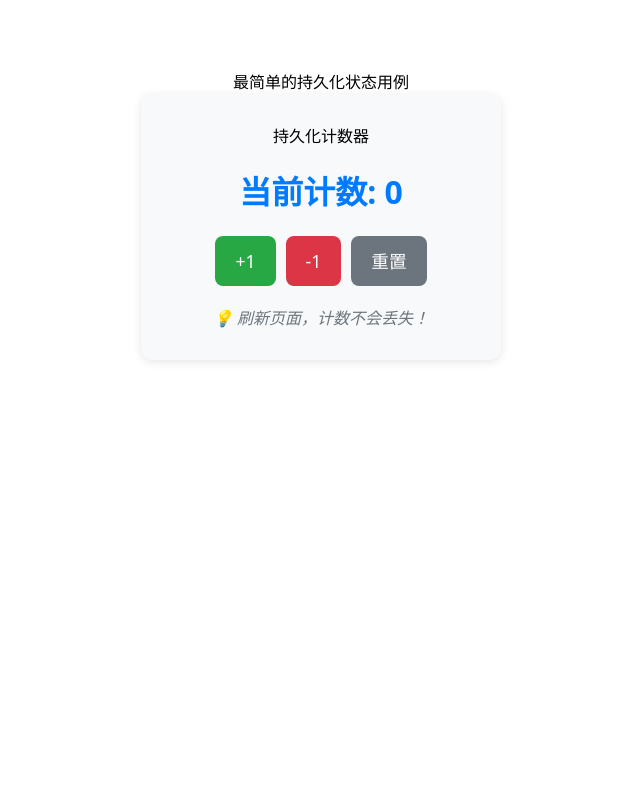
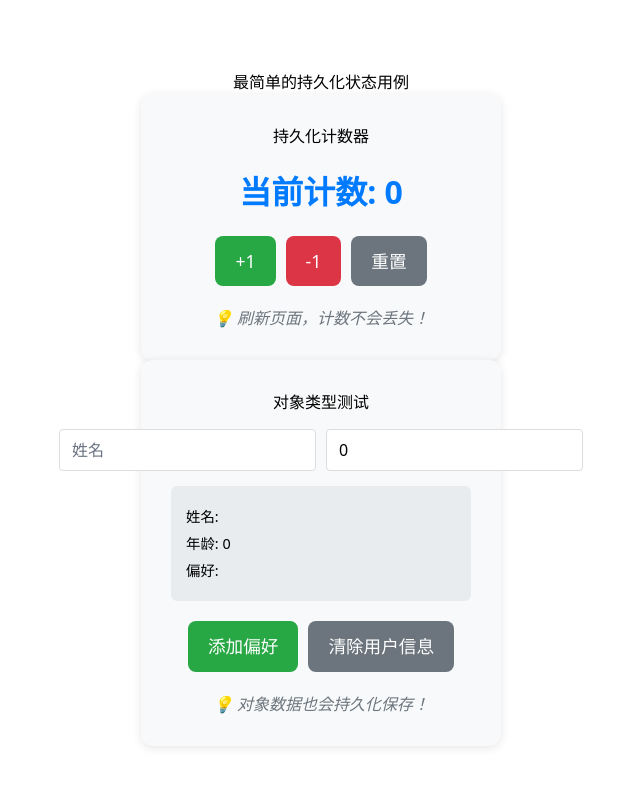
Before and after one commit to qrkks/svelte-test, a SvelteKit app in the folder frontend/: page /persist in a window 1280 px wide. Shown: the top 786 px of the page, without its empty margins (319-959 px from the left). Built offline with nearby package versions, Linux system fonts and the light colour scheme.

Commit message:
2025-06-25 12：30：52

```diff
--- a/frontend/src/lib/stores/persisted-simple.svelte.js
+++ b/frontend/src/lib/stores/persisted-simple.svelte.js
@@ -16,31 +16,29 @@ export function createPersistedState(key, defaultValue) {
         }
     }
 
-    // 统一包装成对象
-    const state = $state({ value });
+    // 创建响应式状态对象
+    const stateObj = $state({ current: value });
 
     // 创建保存函数
     const save = () => {
         if (browser) {
-            localStorage.setItem(key, JSON.stringify(state.value));
+            localStorage.setItem(key, JSON.stringify(stateObj.current));
         }
     };
 
-    // 重置函数
-    const reset = () => {
-        if (browser) {
-            localStorage.removeItem(key);
-        }
-        state.value = defaultValue;
-    };
-
     return {
-        get value() { return state.value; },
+        get value() {
+            return stateObj.current;
+        },
         set value(newValue) {
-            state.value = newValue;
+            stateObj.current = newValue;
             save();
         },
         save,
-        reset
+        clear() {
+            if (browser) {
+                localStorage.removeItem(key);
+            }
+        }
     };
 }
--- a/frontend/src/routes/persist/+page.svelte
+++ b/frontend/src/routes/persist/+page.svelte
@@ -3,6 +3,24 @@
 
 	// 创建一个简单的持久化计数器
 	const counter = createPersistedState('simple-counter', 0);
+
+	// 创建一个对象类型的持久化状态
+	const userInfo = createPersistedState('user-info', {
+		name: '',
+		age: 0,
+		preferences: []
+	});
+
+	// 添加偏好
+	function addPreference() {
+		const pref = prompt('输入偏好:');
+		if (pref) {
+			userInfo.value = {
+				...userInfo.value,
+				preferences: [...userInfo.value.preferences, pref]
+			};
+		}
+	}
 </script>
 
 <div class="container">
@@ -15,10 +33,47 @@
 		<div class="buttons">
 			<button onclick={() => counter.value++}>+1</button>
 			<button onclick={() => counter.value--}>-1</button>
-			<button onclick={counter.reset}>重置</button>
+			<button onclick={() => {
+				counter.clear();
+				counter.value = 0;
+			}}>重置</button>
 		</div>
 
 		<p class="tip">💡 刷新页面，计数不会丢失！</p>
+	</div>
+
+	<!-- 对象类型测试 -->
+	<div class="counter-section">
+		<h2>对象类型测试</h2>
+		<div class="form-group">
+			<input
+				bind:value={userInfo.value.name}
+				placeholder="姓名"
+				oninput={() => userInfo.value = {...userInfo.value}}
+			/>
+			<input
+				type="number"
+				bind:value={userInfo.value.age}
+				placeholder="年龄"
+				oninput={() => userInfo.value = {...userInfo.value}}
+			/>
+		</div>
+
+		<div class="info-display">
+			<p>姓名: {userInfo.value.name}</p>
+			<p>年龄: {userInfo.value.age}</p>
+			<p>偏好: {userInfo.value.preferences.join(', ')}</p>
+		</div>
+
+		<div class="buttons">
+			<button onclick={addPreference}>添加偏好</button>
+			<button onclick={() => {
+				userInfo.clear();
+				userInfo.value = { name: '', age: 0, preferences: [] };
+			}}>清除用户信息</button>
+		</div>
+
+		<p class="tip">💡 对象数据也会持久化保存！</p>
 	</div>
 </div>
 
@@ -92,4 +147,31 @@
 		font-style: italic;
 		margin-top: 20px;
 	}
+
+	.form-group {
+		display: flex;
+		gap: 10px;
+		justify-content: center;
+		margin: 15px 0;
+	}
+
+	.form-group input {
+		padding: 8px 12px;
+		border: 1px solid #ddd;
+		border-radius: 4px;
+		font-size: 1em;
+	}
+
+	.info-display {
+		background: #e9ecef;
+		padding: 15px;
+		border-radius: 6px;
+		margin: 15px 0;
+		text-align: left;
+	}
+
+	.info-display p {
+		margin: 5px 0;
+		font-size: 0.9em;
+	}
 </style>
```
